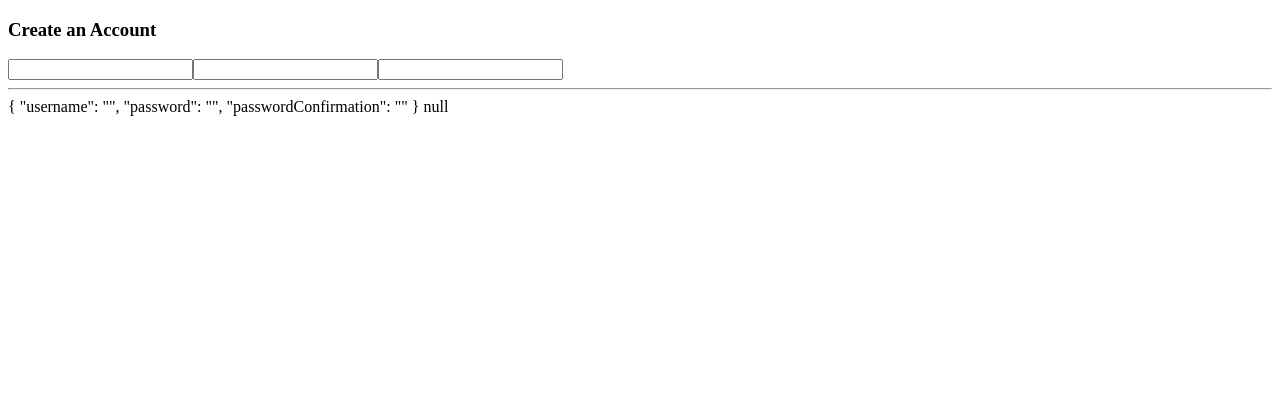
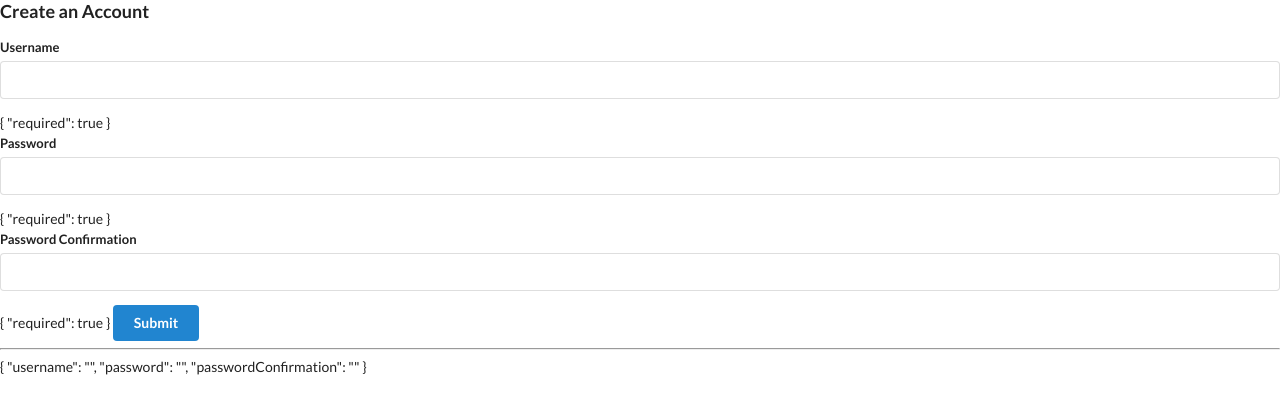
Before and after one commit to BalwantSandhu/emailclient, an Angular app: page /signup in a window 1280 px wide. Shown: the top 414 px of the page. Built offline with nearby package versions, Linux system fonts and the light colour scheme.

Commit message:
got styling done on initial signup form and added required inputs and buttons

```diff
--- a/package.json
+++ b/package.json
@@ -18,6 +18,7 @@
     "@angular/platform-browser-dynamic": "^19.2.0",
     "@angular/router": "^19.2.0",
     "rxjs": "~7.8.0",
+    "semantic-ui-css": "^2.5.0",
     "tslib": "^2.3.0",
     "zone.js": "~0.15.0"
   },
--- a/src/app/auth/sign-up/sign-up.component.html
+++ b/src/app/auth/sign-up/sign-up.component.html
@@ -1,8 +1,23 @@
 <h3>Create an Account</h3>
-<form [formGroup]="authForm">
-    <input formControlName = "username" />
-    <input formControlName = "password" />
-    <input formControlName = "passwordConfirmation" />
+<form class="ui form" [formGroup]="authForm">
+    <div class="field">
+        <label>Username</label>
+        <input formControlName = "username" />
+    </div>
+    {{authForm.controls.username.errors | json}}
+    <div class="field">
+        <label>Password</label>
+        <input formControlName = "password" />
+    </div>
+    {{authForm.controls.password.errors | json}}
+    <div class="field">
+        <label>Password Confirmation</label>
+        <input formControlName = "passwordConfirmation" />
+    </div>
+    {{authForm.controls.passwordConfirmation.errors | json}}
+    <button class="ui submit button primary">
+        Submit
+    </button>
 </form>
 
 
@@ -10,4 +25,3 @@
 
 <hr>
 {{authForm.value | json}}
-{{authForm.errors | json}}
--- a/src/app/auth/sign-up/sign-up.component.ts
+++ b/src/app/auth/sign-up/sign-up.component.ts
@@ -1,5 +1,5 @@
 import { Component } from '@angular/core';
-import { FormControl, FormGroup, ReactiveFormsModule } from '@angular/forms';
+import { FormControl, FormGroup, ReactiveFormsModule, Validators } from '@angular/forms';
 import { JsonPipe } from '@angular/common';
 
 @Component({
@@ -10,8 +10,21 @@ import { JsonPipe } from '@angular/common';
 })
 export class SignUpComponent {
   authForm = new FormGroup({
-    username: new FormControl(''),
-    password: new FormControl(''),
-    passwordConfirmation: new FormControl('')
+    username: new FormControl('', [
+      Validators.required,
+      Validators.minLength(3),
+      Validators.maxLength(20),
+      Validators.pattern(/^[a-z0-9]+$/)
+    ]),
+    password: new FormControl('', [
+      Validators.required,
+      Validators.minLength(4),
+      Validators.maxLength(20)
+    ]),
+    passwordConfirmation: new FormControl('', [
+      Validators.required,
+      Validators.minLength(4),
+      Validators.maxLength(20)
+    ])
   });
 }
--- a/src/styles.css
+++ b/src/styles.css
@@ -1 +1,2 @@
 /* You can add global styles to this file, and also import other style files */
+@import 'semantic-ui-css/semantic.css';
```
Also changed, not shown: 1 other file (tests, documents, lock files or other folders).
